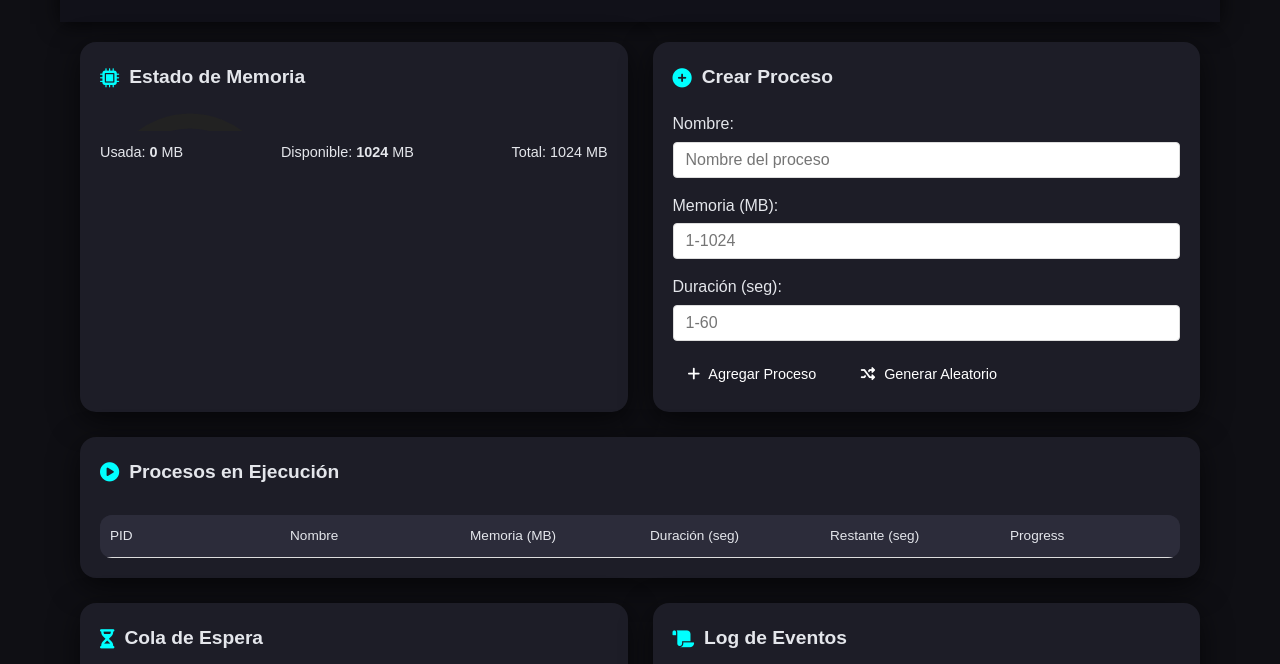
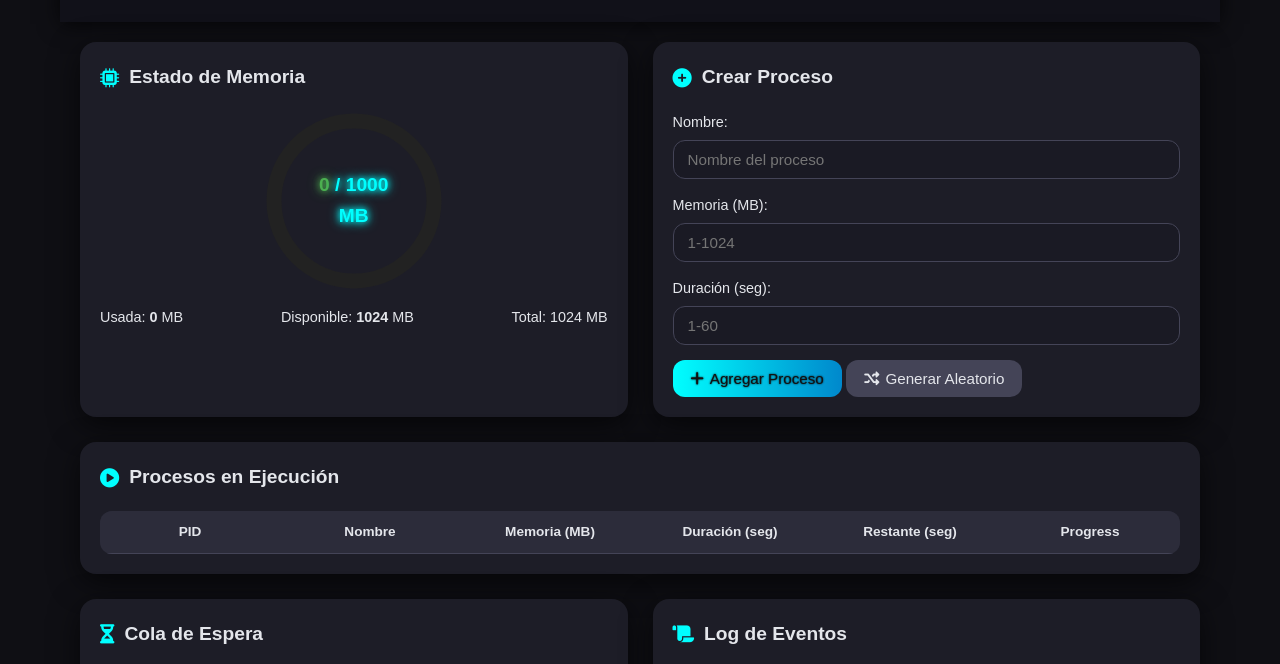
Before and after one commit to AngelTeret/Simulador-de-Gesti-n-de-Procesos, a plain HTML site: page index.html in a window 1280 px wide. Shown: the part 99-763 px from the top of the page. Drawn offline with Linux system fonts and the light colour scheme.

Commit message:
Se agrego

```diff
--- a/style.css
+++ b/style.css
@@ -129,138 +129,104 @@ header i {
   color: var(--accent);
 }
 
-table {
-  width: 100%;
-  border-collapse: collapse;
-  margin-top: 10px;
+/* Botones */
+.btn {
+  display: inline-flex;
+  align-items: center;
+  gap: 6px;
+  padding: 10px 18px;
+  font-size: 0.95rem;
+  border-radius: 12px;
+  cursor: pointer;
+  border: none;
+  transition: all 0.3s ease;
 }
 
-table th,
-table td {
-  padding: 10px;
-  text-align: left;
-  border-bottom: 1px solid #ddd;
+.btn.primary {
+  background: linear-gradient(90deg, #0ff, #08c);
+  color: #111;
+  font-weight: 500;
+  text-shadow: 0 0 2px #000;
 }
 
-table th {
-  background: var(--light);
-  font-weight: 500;
+.btn.primary:hover {
+  background: linear-gradient(90deg, #08c, #0ff);
 }
 
-@media (max-width: 768px) {
-  .dashboard {
-    grid-template-columns: 1fr;
-  }
+.btn.secondary {
+  background: #444457;
+  color: var(--text);
 }
 
-/* ===== Estado de memoria ===== */
-.memory-display {
+.btn.secondary:hover {
+  background: #66667a;
+}
+
+/* Formulario */
+.form-group {
+  display: flex;
+  flex-direction: column;
   margin-bottom: 15px;
 }
 
-.memory-bar-container {
-  height: 20px;
-  background: var(--light);
-  border-radius: 10px;
-  overflow: hidden;
-  margin-bottom: 10px;
+label {
+  font-size: 0.9rem;
+  margin-bottom: 6px;
 }
 
-.memory-bar {
-  height: 100%;
-  background: var(--secondary);
-  width: 0%;
-  transition: width 0.3s ease;
+input {
+  padding: 10px 14px;
+  border-radius: 12px;
+  border: 1px solid var(--input-border);
+  font-size: 0.95rem;
+  background: var(--input-bg);
+  color: var(--text);
+  transition: all 0.3s ease;
+}
+
+input:focus {
+  outline: none;
+  border-color: var(--accent);
+  box-shadow: 0 0 8px rgba(14, 255, 255, 0.3);
+}
+
+/* Barra Circular de Memoria */
+.memory-bar-container {
+  width: 180px;
+  height: 180px;
+  margin: 0 auto 15px;
+  position: relative;
+}
+
+.bg-circle {
+  stroke: #222;
+}
+
+#memoryArc {
+  transition: stroke-dashoffset 0.8s ease, stroke 0.5s ease;
+  filter: drop-shadow(0 0 2px #0ff) drop-shadow(0 0 3px #0ff);
+}
+
+.memory-bar-text {
+  position: absolute;
+  top: 50%;
+  left: 50%;
+  transform: translate(-50%, -50%);
+  font-weight: 700;
+  font-size: 1.2rem;
+  color: #0ff;
+  text-shadow: 0 0 6px #0ff, 0 0 12px #0ff;
+  text-align: center;
+  transition: color 0.5s ease, text-shadow 0.5s ease;
 }
 
 .memory-stats {
+  font-size: 0.9rem;
   display: flex;
   justify-content: space-between;
-  font-size: 0.9rem;
+  margin-top: 12px;
 }
 
-.form-group {
-  margin-bottom: 15px;
-}
-
-.form-group label {
-  display: block;
-  margin-bottom: 5px;
-  font-weight: 400;
-}
-
-.form-group input {
-  width: 100%;
-  padding: 8px 12px;
-  border: 1px solid #ddd;
-  border-radius: 4px;
-  font-size: 1rem;
-}
-
-.btn {
-  padding: 10px 15px;
-  border: none;
-  border-radius: 4px;
-  cursor: pointer;
-  font-size: 0.9rem;
-  font-weight: 500;
-  transition: background 0.3s ease;
-  margin-right: 10px;
-}
-
-.btn i {
-  margin-right: 5px;
-}
-
-.btn.primary {
-  background: var(--primary);
-  color: #fff;
-}
-
-.btn.primary:hover {
-  background: #2980b9;
-}
-
-.btn.secondary {
-  background: var(--gray);
-  color: #fff;
-}
-
-.btn.secondary:hover {
-  background: #7f8c8d;
-}
-
-.progress-bar {
-  height: 10px;
-  background: var(--light);
-  border-radius: 5px;
-  overflow: hidden;
-}
-
-.progress {
-  height: 100%;
-  background: var(--secondary);
-  width: 0%;
-}
-
-#eventLog {
-  height: 200px;
-  overflow-y: auto;
-  background: var(--light);
-  padding: 10px;
-  border-radius: 4px;
-  font-size: 0.9rem;
-}
-
-#eventLog p {
-  margin-bottom: 8px;
-  padding-bottom: 8px;
-  border-bottom: 1px solid #eee;
-}
-
-#eventLog p:last-child {
-  border-bottom: none;
-}
 
 
 
```
